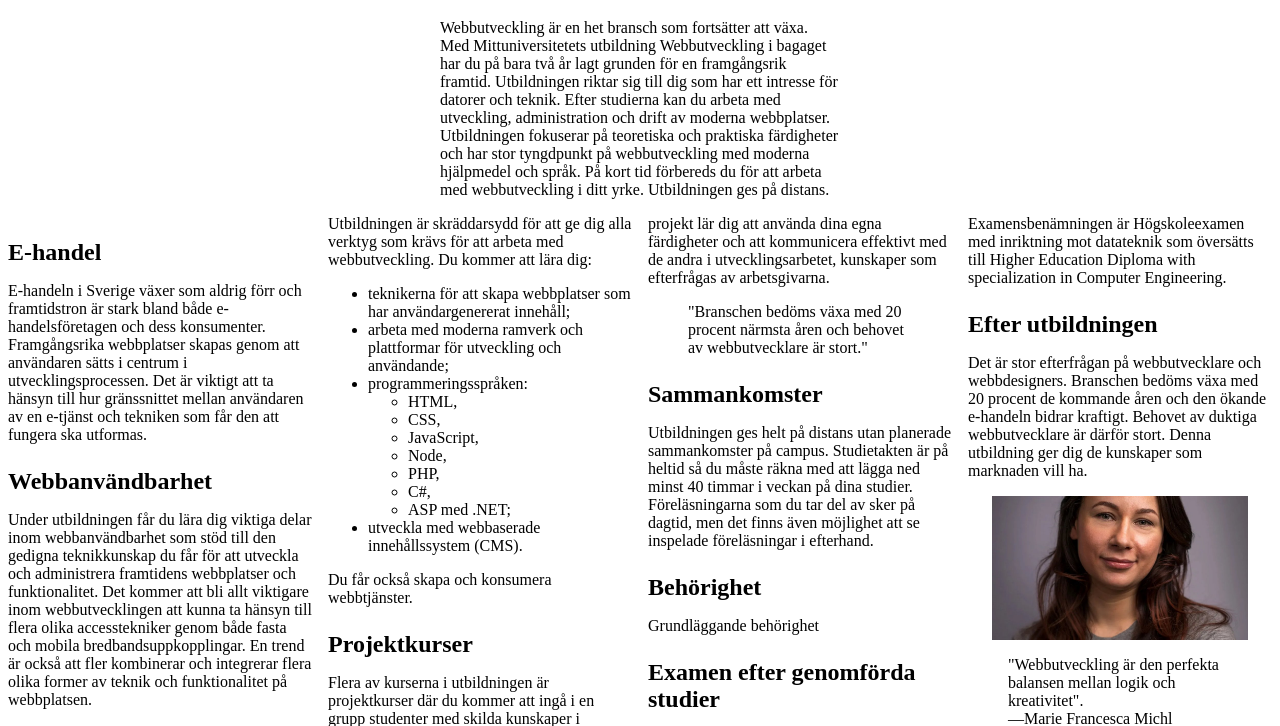
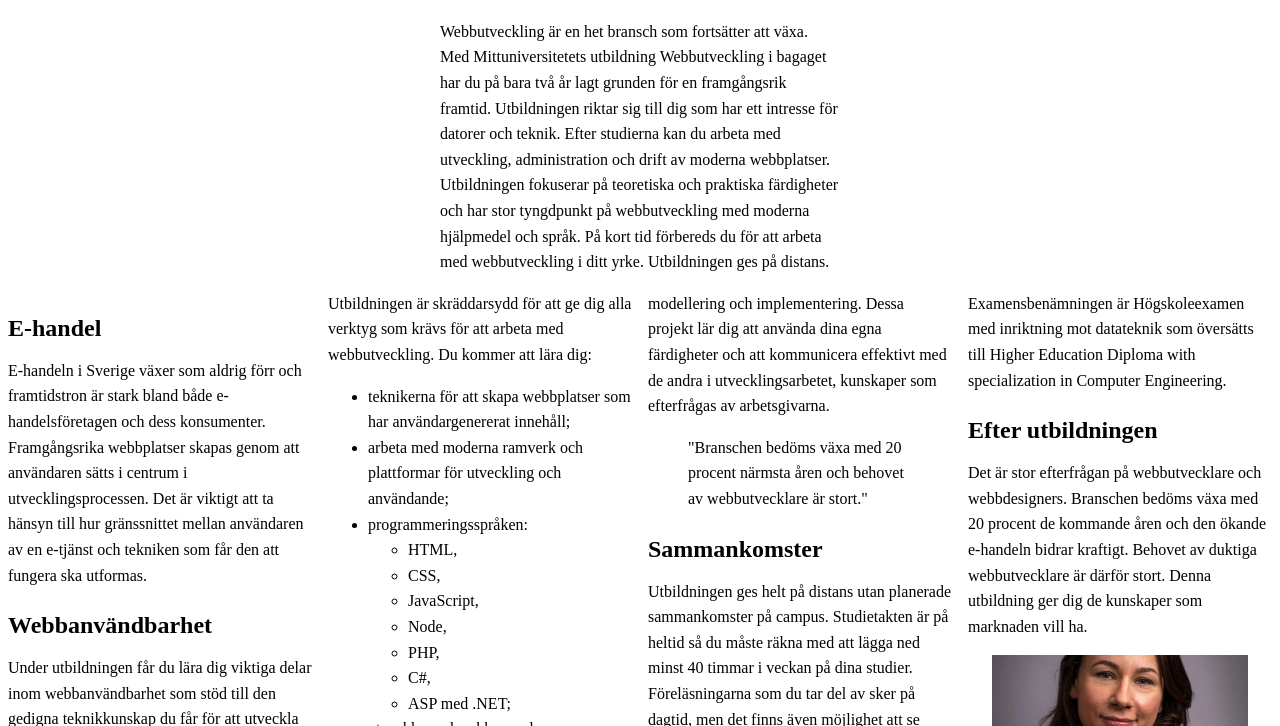
Before and after one commit to Ask-Leijonhufvud/dt068G_lab_2_ask_leijonhufvud, a plain HTML site: page index.html in a window 1280 px wide. Shown: the part 69-795 px from the top of the page. Drawn offline with Linux system fonts and the light colour scheme.

Commit message:
adjust line-height

```diff
--- a/styles.css
+++ b/styles.css
@@ -29,3 +29,8 @@ h2 {
     margin-bottom: 1rem;
     margin-top: 1.5rem;
 }
+
+/* radavstånd */
+p, blockquote, li {
+    line-height: 1.6;
+}
```
